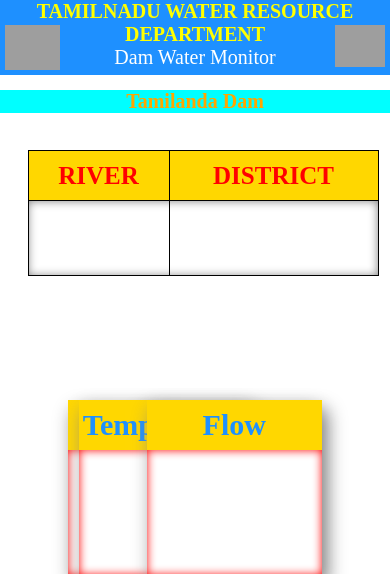
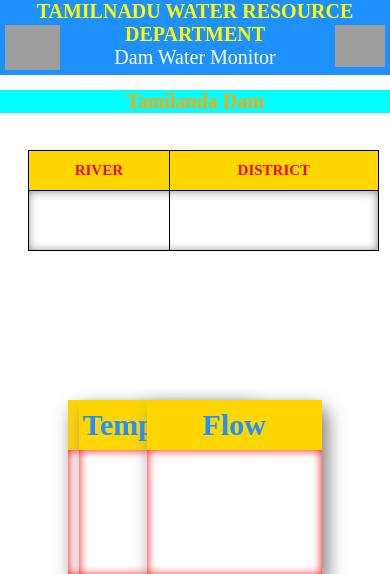
Before and after one commit to JAGAGANESH/TCE, a PHP site: page /dam_profile.html in a window 390 px wide. Shown: the top 574 px of the page. Run offline with PHP 8.4, Linux system fonts and the light colour scheme; lists and menus that the app fills with data are empty; grey boxes are pictures that could not be loaded.

Commit message:
Update index.css

```diff
--- a/TCE_IT_FOURT SEMESTER_PM/Water Quality Monitoring/index.css
+++ b/TCE_IT_FOURT SEMESTER_PM/Water Quality Monitoring/index.css
@@ -248,6 +248,14 @@ b1 {
         margin-left:5%;
         margin-right:5%;
     }
+    .table_tr1 {
+        height: 40px;
+        font-size: 15px;
+    }
+    .table_tr2 {
+        height:60px;
+        font-size: 20px;
+    }
 }
 @media only screen and (min-width: 600px) {
   /*-----Tablet-----*/
```
